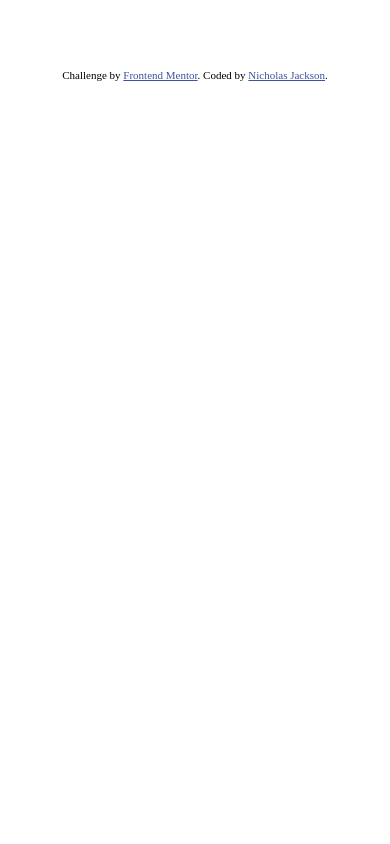
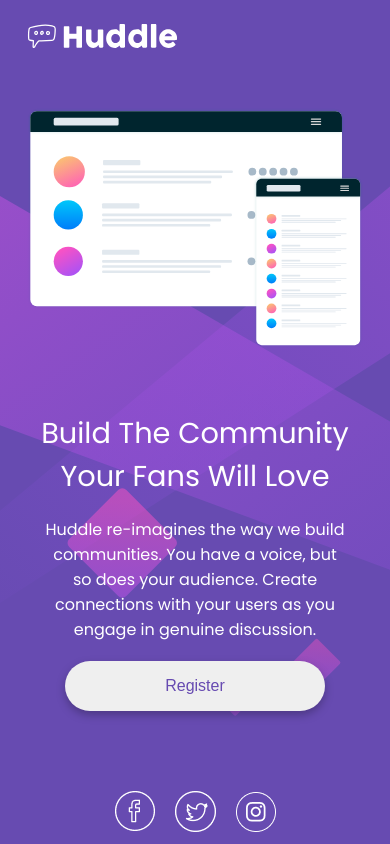
Before and after one commit to BlastChrome/Huddle-Landing-Page, a plain HTML site: page index.html in a window 390 px wide. Drawn offline with Linux system fonts and the light colour scheme.

Commit message:
Mobile styling done

```diff
--- a/index.html
+++ b/index.html
@@ -18,32 +18,44 @@
   </style>
 </head>
 <body>
-  <main>
+  <div class="bg">
+
+    <main class="container">
       <nav class="logo-container">
-      <img src="/images/logo.svg" alt="">
+        <img class="logo" src="/images/logo.svg" alt="Logo_img">
       </nav>
+
+      <div class="content-container">
         <section class="section-a">
-
+          <img class="mockups" src="/images/illustration-mockups.svg" alt="">
         </section>
         <section class="section-b">
+            <h1>Build The Community Your Fans Will Love</h1>
+            <p>Huddle re-imagines the way we build communities. You have a voice, but so does your audience.
+              Create connections with your users as you engage in genuine discussion. </p>
+            <button>Register</button>
+            <img src="/images/Social Media.png" alt="">
+        </section>
 
-    </section>
+      </div>
+
       <footer class="social-container">
 
       </footer>
     </main>
+  </div>
 
 
 
 
 
 
-  <footer>
+  <!-- <footer>
     <p class="attribution">
       Challenge by <a href="https://www.frontendmentor.io?ref=challenge" target="_blank">Frontend Mentor</a>.
       Coded by <a href="#">Nicholas Jackson</a>.
     </p>
-  </footer>
+  </footer> -->
 </body>
 </html>
 
--- a/styles.css
+++ b/styles.css
@@ -5,3 +5,93 @@
     box-sizing: border-box;
     --purp: #674BB1;
 }
+
+/* Mobile styles */
+
+body{
+    background: var(--purp);
+}
+.bg{
+    background-image: url(/images/bg-mobile.svg);
+    background-repeat: no-repeat;
+    background-size: cover;
+    height: 85vh;
+    width: 100vw;
+
+
+}
+.container{
+    max-width: 1440px;
+    min-width: 345px;
+    width: 90%;
+    margin: auto;
+}
+
+
+nav{
+    padding-top: 1.0rem;
+}
+
+nav .logo{
+    height: 2.5rem;
+}
+.content-container{
+    padding-top: 3rem;
+
+}
+
+.mockups{
+    height: 15rem;
+}
+
+.section-a{
+    display: flex;
+    justify-content: center;
+}
+
+.section-b {
+    margin-top: 4rem;
+    color: white;
+    font-family: Poppins, 'Courier New', Courier, monospace;
+    text-align: center;
+    display: flex;
+    flex-direction: column;
+    align-items: center;
+}
+
+.section-b h1{
+    font-weight: 500;
+    font-size: 1.8rem;
+    padding-bottom: 1.2rem;
+}
+
+.section-b p{
+    width: 86%;
+    margin:  auto;
+    font-size: 1.0rem;
+    font-weight: 300;
+
+}
+
+button{
+    margin-top: 1.2rem;
+    padding: 1rem 1.5rem;
+    border-radius: 50px;
+    width: 260px;
+    color: var(--purp);
+    filter: drop-shadow(0px 4px 4px rgba(0, 0, 0, 0.25));
+    cursor: pointer;
+    transition: color .3s;
+    border: none;
+    font-size: 1.0rem;
+    margin-bottom: 5rem;
+}
+
+button:hover{
+    background: #E980E7;
+    color: white;
+}
+
+button:focus{
+    outline: none;
+}
```
Also changed, not shown: images/Social Media.png (added). Lines whose indentation alone changed are shown as unchanged.
